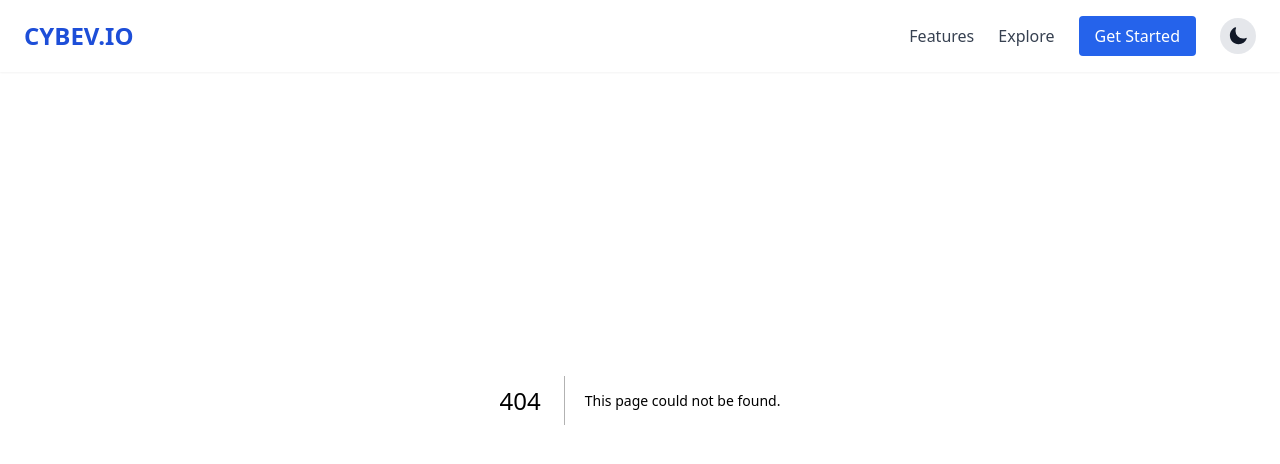
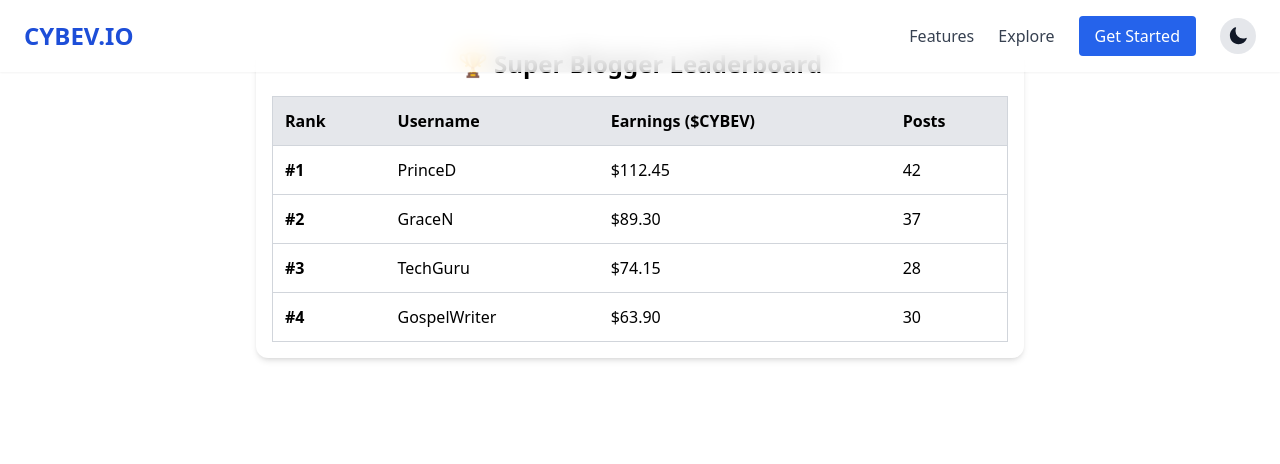
Before and after one commit to cybev1/cybev-frontend, a Next.js app: page /studio/super-blogger in a window 1280 px wide. Before the commit this address had no page. Shown: the top 464 px of the page. Built offline with nearby package versions, Linux system fonts and the light colour scheme.

Commit message:
Add files via upload

```diff
--- /dev/null
+++ b/pages/studio/super-blogger.jsx
@@ -0,0 +1,39 @@
+
+import React from 'react';
+
+export default function SuperBloggerLeaderboard() {
+  const leaders = [
+    { username: 'PrinceD', earnings: 112.45, posts: 42 },
+    { username: 'GraceN', earnings: 89.30, posts: 37 },
+    { username: 'TechGuru', earnings: 74.15, posts: 28 },
+    { username: 'GospelWriter', earnings: 63.90, posts: 30 },
+  ];
+
+  return (
+    <div className="p-4 max-w-3xl mx-auto mt-8 bg-white dark:bg-gray-900 rounded-xl shadow-md">
+      <h1 className="text-2xl font-bold text-center mb-4">🏆 Super Blogger Leaderboard</h1>
+      <div className="overflow-x-auto">
+        <table className="min-w-full table-auto border border-gray-300 dark:border-gray-700 rounded">
+          <thead className="bg-gray-200 dark:bg-gray-800 text-left">
+            <tr>
+              <th className="p-3">Rank</th>
+              <th className="p-3">Username</th>
+              <th className="p-3">Earnings ($CYBEV)</th>
+              <th className="p-3">Posts</th>
+            </tr>
+          </thead>
+          <tbody>
+            {leaders.map((leader, i) => (
+              <tr key={leader.username} className="border-t border-gray-300 dark:border-gray-700">
+                <td className="p-3 font-bold">#{i + 1}</td>
+                <td className="p-3">{leader.username}</td>
+                <td className="p-3">${leader.earnings.toFixed(2)}</td>
+                <td className="p-3">{leader.posts}</td>
+              </tr>
+            ))}
+          </tbody>
+        </table>
+      </div>
+    </div>
+  );
+}
```
